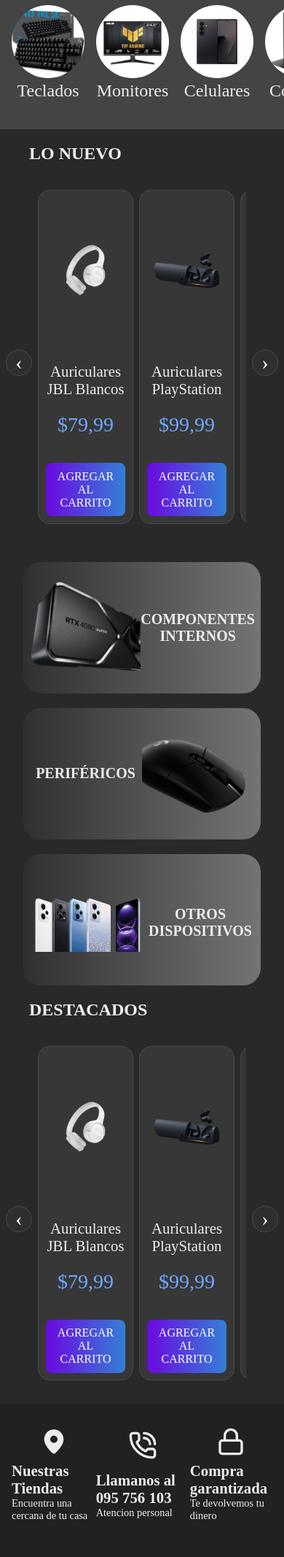
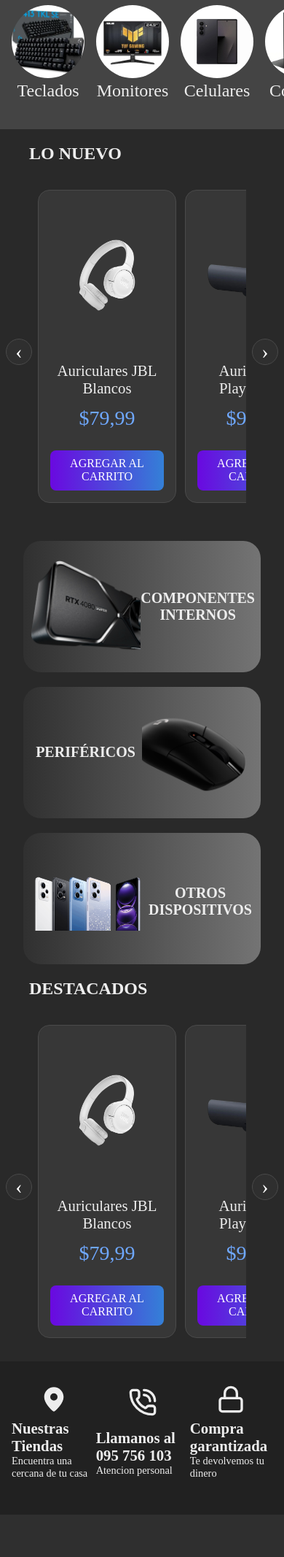
Before and after one commit to OscarNT11/IndieCore, a PHP site: page / in a window 390 px wide. Shown: the part 702-2835 px from the top of the page at 73% size. After the commit the page ends 2777 px from the top, so only its background shows below. Run offline with PHP 8.4, Linux system fonts and the light colour scheme; data comes from the database, SQL or seed files in the repository; some web fonts are replaced; grey boxes are pictures that could not be loaded.

Commit message:
Ultima Version de Responsive
Cambios muy mínimos

```diff
--- a/public/css/Catalogo.css
+++ b/public/css/Catalogo.css
@@ -133,22 +133,11 @@ CONTIENE DOS LAYOUTS, UNO DE FILTRAJE Y EL OTRO DE PRODUCTOS
 .catalogo-productos {
     flex: 1;
     display: grid;
-    /* Tablet normal, laptop y PC: 4 productos por fila.
-       minmax(0, ...) evita que las tarjetas desborden la columna. */
-    grid-template-columns: repeat(4, minmax(0, 1fr));
+    grid-template-columns: repeat(auto-fill, minmax(220px, 1fr));
     column-gap: 0.5rem;
     row-gap: 0.75rem;
     padding: 0.5rem 0rem 1rem 0rem;
 }
-
-/* Dentro de la grilla, la tarjeta ocupa el ancho de su columna
-   (el min-width: 240px de .tarjeta-producto rompería el 3x3 / 2x2 en pantallas chicas). */
-.catalogo-productos .tarjeta-producto {
-    width: 100%;
-    min-width: 0;
-    max-width: none;
-}
-
 
 .catalogo-productos .mensaje-vacio {
     padding: 2rem;
@@ -179,42 +168,18 @@ CONTIENE DOS LAYOUTS, UNO DE FILTRAJE Y EL OTRO DE PRODUCTOS
         width: 100%;
         max-width: 300px;
     }
-
-
-    /* Tablet pequeña: 3 productos por fila */
-    .catalogo-productos {
-        grid-template-columns: repeat(3, minmax(0, 1fr));
-    }
-}
-
-/* Celular: 2 productos por fila (hasta 600px) */
-
-@media (max-width: 600px) {
-
-    .catalogo-productos {
-        grid-template-columns: repeat(2, minmax(0, 1fr));
-    }
 }
 
 @media (max-width: 481px) {
 
     .catalogo-productos {
-        grid-template-columns: repeat(2, minmax(0, 1fr));
+        grid-template-columns: repeat(auto-fill, minmax(190px, 1fr));
         column-gap: 0.4rem;
     }
 
-    /* En pantallas muy angostas se reduce el padding interno
-       para que dos tarjetas entren sin apretarse. */
     .catalogo-productos .tarjeta-producto {
-        padding: 0.6rem;
-    }
-
-    /* Celular chico: se ocultan categoría, stock y el botón
-       "Ver detalle" para que la tarjeta no se estire tanto.
-       El enlace de la imagen sigue llevando al detalle. */
-    .catalogo-productos .categoria-badge,
-    .catalogo-productos .stock,
-    .catalogo-productos .tarjeta-producto__acciones .boton--secundario {
-        display: none;
+       justify-self: center;
+       width: 100%;
+       padding: 0.5rem;
     }
 }
--- a/public/css/Tarjeta.css
+++ b/public/css/Tarjeta.css
@@ -7,7 +7,7 @@
     flex-direction: column;
     align-items: center;
     justify-content: space-between;
-    min-width: 240px;
+    min-width: 210px;
     max-width: 300px;
 
 
@@ -222,15 +222,8 @@
     visibility: hidden;
 }
 
-/* ---------- Responsive: productos por vista ----------
-   Tablet normal / laptop / PC: 4 · Tablet pequeña: 3 · Celular: 2 */
+/* ---------- Responsive: productos por vista ---------- */
 
-@media (max-width: 1023px) {
-    /* Tablet pequeña: 3 productos por vista */
-    .carrusel .grilla-productos > .tarjeta-producto {
-        flex-basis: calc((100% - 2 * 1.5rem) / 3 - 0.5rem);
-    }
-}
 
 @media (max-width: 768px) {
     /* Celular (y tablet muy angosta): 2 productos por vista */
@@ -244,16 +237,8 @@
         padding: 0 0.5rem;
     }
 
-    .carrusel .grilla-productos {
-        gap: 0.5rem;
-        padding: 1rem 0.5rem 2rem 0.5rem;
-    }
-
-    /* Dos productos por vista en celulares. */
-    .carrusel .grilla-productos > .tarjeta-producto {
-        flex-basis: calc((100% - 0.5rem) / 2);
-        min-width: 0;
-        padding: 0.6rem;
+    .tarjeta-producto {
+        min-width: 190px;
     }
 
     .carrusel__flecha {
@@ -264,9 +249,9 @@
     /* Celular chico: se ocultan categoría, stock y el botón
        "Ver detalle" para que la tarjeta no se estire tanto.
        El enlace de la imagen sigue llevando al detalle. */
-    .grilla-productos .categoria-badge,
-    .grilla-productos .stock,
-    .grilla-productos .tarjeta-producto__acciones .boton--secundario {
+    .tarjeta-producto .categoria-badge,
+    .tarjeta-producto .stock,
+    .tarjeta-producto .tarjeta-producto__acciones .boton--secundario {
         display: none;
     }
 }
```
